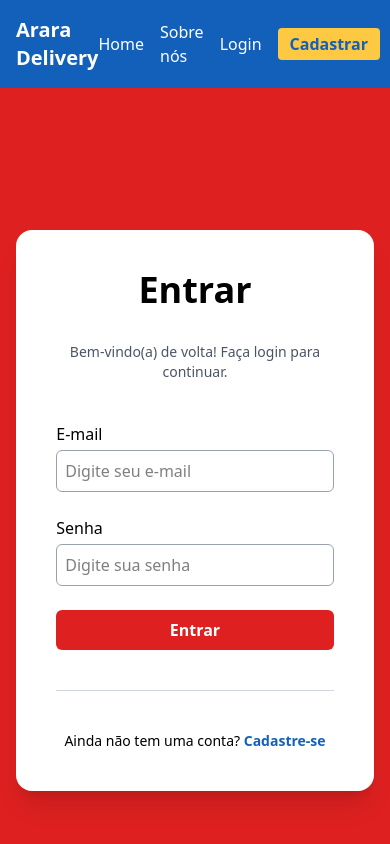
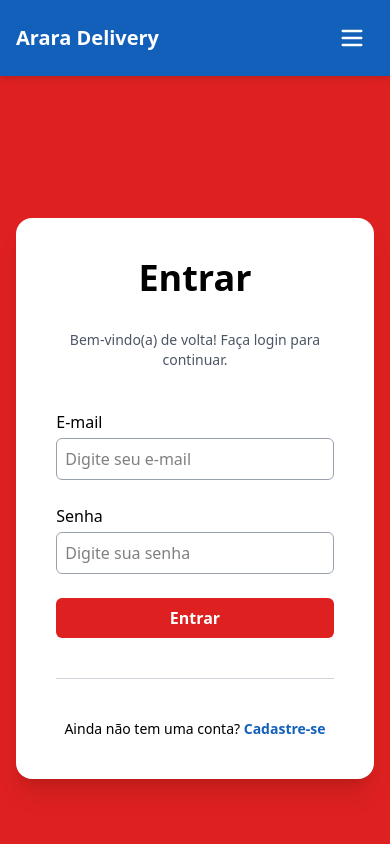
Before and after one commit to Grupo-05-Turma-JavaScript-09/AraraDelivery-frontend, a React (Vite) app: page / in a window 390 px wide. Shown: the top 844 px of the page. Built offline with nearby package versions, Linux system fonts and the light colour scheme.

Commit message:
feat(navbar): adicionar menu mobile funcional com links e botão de cadastro responsivo na navbar publica

```diff
--- a/src/components/navbar/NavbarPrivate.tsx
+++ b/src/components/navbar/NavbarPrivate.tsx
@@ -74,9 +74,9 @@ const NavbarPrivate = () => {
             </NavLink>
           </div>
 
-          {/* Área do Usuário - Humanizada */}
+          {/* Área do Usuário */}
           <div className="flex items-center space-x-4">
-            {/* Status de Impacto */}
+
             <div className="hidden lg:flex items-center space-x-2 bg-amber-50 rounded-full px-4 py-2 border border-amber-200">
               <div className="w-2 h-2 bg-green-500 rounded-full animate-pulse"></div>
               <span className="text-sm font-medium text-amber-700">
@@ -84,14 +84,15 @@ const NavbarPrivate = () => {
               </span>
             </div>
 
-            {/* Usuário */}
-            <div className="flex items-center space-x-3 group cursor-pointer">
-              <div className="w-10 h-10 bg-linear-to-br from-blue-500 to-rose-500 rounded-full flex items-center justify-center shadow-md group-hover:shadow-lg transition-shadow">
+            {/* Avatar + Nome, escondidos no mobile */}
+            <div className="hidden md:flex items-center space-x-3 group cursor-pointer">
+              <div className="w-10 h-10 bg-linear-to-br from-blue-500 to-rose-500 rounded-full flex items-center justify-center shadow-md">
                 <span className="text-white font-bold text-sm">
                   {usuario.nome?.charAt(0) || 'U'}
                 </span>
               </div>
-              <div className="hidden sm:block text-left">
+
+              <div className="text-left">
                 <p className="text-sm font-semibold text-gray-900">
                   {usuario.nome?.split(' ')[0] || 'Amigo'}
                 </p>
@@ -136,6 +137,7 @@ const NavbarPrivate = () => {
 };
 
 
+// eslint-disable-next-line @typescript-eslint/no-explicit-any
 const MobileItem = ({ to, children, onClick }: any) => (
   <Link
     to={to}
--- a/src/components/navbar/NavbarPublic.tsx
+++ b/src/components/navbar/NavbarPublic.tsx
@@ -1,20 +1,96 @@
 import { Link } from "react-router-dom";
+import { useState } from "react";
 
 export function NavbarPublic() {
+  const [isOpen, setIsOpen] = useState(false);
+
+  function toggleMenu() {
+    setIsOpen(!isOpen);
+  }
+
+  function closeMenu() {
+    setIsOpen(false);
+  }
+
   return (
-    <nav className="flex justify-between items-center p-4 bg-[#1360bb] text-white shadow-md">
+    <nav className="bg-[#1360bb] text-white shadow-md p-4 relative">
+      <div className="flex justify-between items-center">
+
+        {/* Logo */}
         <h1 className="text-xl font-bold">Arara Delivery</h1>
-      <div className="flex gap-4 items-center">
+
+        {/* Links Desktop */}
+        <div className="hidden md:flex gap-4 items-center">
           <Link to="/home" className="hover:text-[#fdc943] transition">Home</Link>
           <Link to="/sobre" className="hover:text-[#fdc943] transition">Sobre nós</Link>
           <Link to="/login" className="hover:text-[#fdc943] transition">Login</Link>
+
           <Link
             to="/cadastro"
-          className="bg-[#fdc943] text-[#1360bb] font-semibold px-3 py-1 rounded hover:bg-[#de2120] hover:text-white transition"
+            className="bg-[#fdc943] text-[#1360bb] font-semibold px-3 py-1 rounded
+                       hover:bg-[#de2120] hover:text-white transition"
           >
             Cadastrar
           </Link>
         </div>
+
+        {/* Botão Menu Mobile */}
+        <button
+          onClick={toggleMenu}
+          className="md:hidden p-2 rounded hover:bg-[#ffffff22] transition"
+        >
+          <svg
+            className="w-7 h-7"
+            fill="none"
+            stroke="white"
+            viewBox="0 0 24 24"
+          >
+            <path strokeWidth={2} strokeLinecap="round" strokeLinejoin="round"
+                  d="M4 6h16M4 12h16M4 18h16" />
+          </svg>
+        </button>
+
+      </div>
+
+      {/* MENU MOBILE */}
+      {isOpen && (
+        <div className="md:hidden mt-3 bg-[#0f4d96] rounded-lg p-4 flex flex-col gap-3 animate-fadeIn">
+
+          <Link
+            to="/home"
+            onClick={closeMenu}
+            className="text-white text-lg hover:text-[#fdc943] transition"
+          >
+            Home
+          </Link>
+
+          <Link
+            to="/sobre"
+            onClick={closeMenu}
+            className="text-white text-lg hover:text-[#fdc943] transition"
+          >
+            Sobre nós
+          </Link>
+
+          <Link
+            to="/login"
+            onClick={closeMenu}
+            className="text-white text-lg hover:text-[#fdc943] transition"
+          >
+            Login
+          </Link>
+
+          {/* Cadastrar com o MESMO estilo do desktop */}
+          <Link
+            to="/cadastro"
+            onClick={closeMenu}
+            className="bg-[#fdc943] text-[#1360bb] font-semibold text-center px-3 py-2 rounded
+                       hover:bg-[#de2120] hover:text-white transition"
+          >
+            Cadastrar
+          </Link>
+        </div>
+      )}
     </nav>
   );
 }
```
Lines whose indentation alone changed are shown as unchanged.
